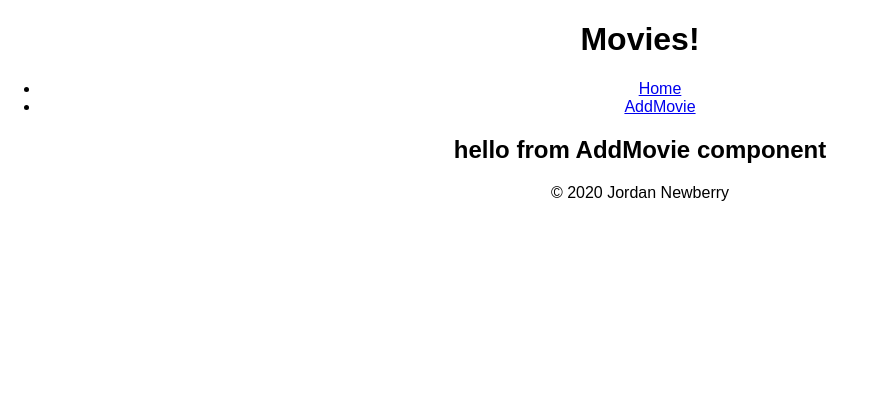
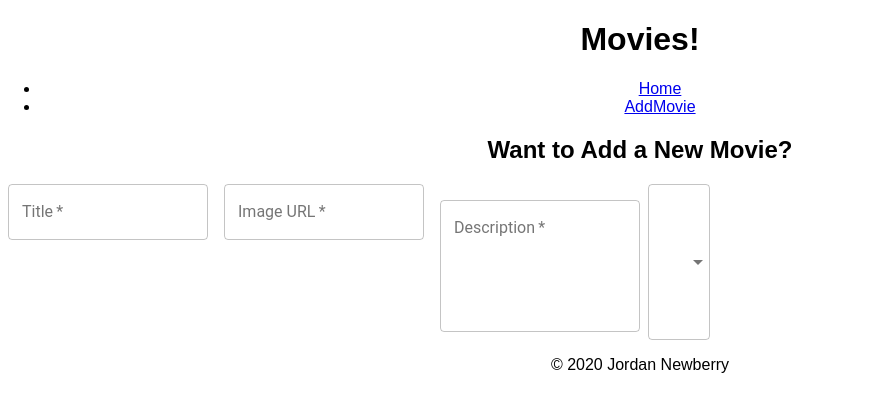
Before and after one commit to jordanNewberry21/movie-sagas, a React (Create React App) app: page /#/add in a window 1280 px wide. Shown: the top 412 px of the page, without its empty margins (0-881 px from the left). Built offline with nearby package versions, Linux system fonts and the light colour scheme.

Commit message:
setting up material ui form in add movie component

```diff
--- a/src/components/AddMovie/AddMovie.js
+++ b/src/components/AddMovie/AddMovie.js
@@ -1,13 +1,114 @@
 import React, { Component } from 'react';
+import { connect } from 'react-redux';
+
+// material-ui imports
+import { withStyles } from '@material-ui/core/styles';
+import Button from '@material-ui/core/Button';
+import TextField from '@material-ui/core/TextField';
+import Select from '@material-ui/core/Select';
+import OutlinedInput from '@material-ui/core/OutlinedInput';
+import MenuItem from '@material-ui/core/MenuItem';
+
+// Material-UI styles
+const styles = theme => ({
+  button: {
+    margin: theme.spacing.unit,
+  },
+  rightIcon: {
+    marginLeft: theme.spacing.unit,
+  },
+  leftIcon: {
+    marginRight: theme.spacing.unit,
+  },
+  textField: {
+    marginLeft: theme.spacing.unit,
+    marginRight: theme.spacing.unit,
+    width: 200,
+  },
+  container: {
+    display: 'flex',
+    flexWrap: 'wrap',
+  },
+});
 
 class AddMovie extends Component{
+
+    // local state
+    state = {
+        newMovie: {
+            title: '',
+            url: '',
+            description: '',
+            genres: []
+
+        }
+    }
     render(){
+        const classes = this.props.classes;
         return(
             <div>
-                <h2>hello from AddMovie component</h2>
+                <h2>Want to Add a New Movie?</h2>
+                <form className={classes.container}
+                        onSubmit={(event) => this.handleSubmit(event, this.state.newMovie)}>
+                    <TextField
+                        required
+                        id="standard-name"
+                        label="Title"
+                        className={classes.textField}
+                        value={this.state.newMovie.title}
+                        onChange={(event) => this.handleChange(event, 'title')}
+                        variant="outlined" />
+                    <TextField
+                        required
+                        id="standard-name"
+                        label="Image URL"
+                        className={classes.textField}
+                        value={this.state.newMovie.url}
+                        onChange={(event) => this.handleChange(event, 'url')}
+                        variant="outlined" />
+                    <TextField
+                        required
+                        id="outlined-multiline-static"
+                        label="Description"
+                        multiline
+                        rows="5"
+                        value={this.state.newMovie.description}
+                        onChange={(event) => this.handleChange(event, 'description')}
+                        className={classes.textField}
+                        margin="normal"
+                        variant="outlined"/>
+                    <Select
+                        value={this.state.newMovie.genres}
+                        onChange={(event) => this.handleChange(event, 'genres')}
+                        input={
+                        <OutlinedInput
+                            labelWidth={this.state.labelWidth}
+                            name="Genres"
+                            id="outlined-age-simple"
+                        />
+                        }
+                        >
+                        <MenuItem value="">
+                        <em>None</em>
+                        </MenuItem>
+                        <MenuItem value={1}>Adventure</MenuItem>
+                        <MenuItem value={2}>Animated</MenuItem>
+                        <MenuItem value={3}>Biographical</MenuItem>
+                        <MenuItem value={4}>Comedy</MenuItem>
+                        <MenuItem value={5}>Disaster</MenuItem>
+                        <MenuItem value={6}>Drama</MenuItem>
+                        <MenuItem value={7}>Epic</MenuItem>
+                        <MenuItem value={8}>Fantasy</MenuItem>
+                        <MenuItem value={9}>Musical</MenuItem>
+                        <MenuItem value={10}>Romantic</MenuItem>
+                        <MenuItem value={11}>Sci-Fi</MenuItem>
+                        <MenuItem value={12}>Space-Opera</MenuItem>
+                        <MenuItem value={13}>Superhero</MenuItem>
+                    </Select>
+                </form>
             </div>
         ) // end return
     } // end render
 } // end class
 
-export default AddMovie;
+export default withStyles(styles)(AddMovie);
```
